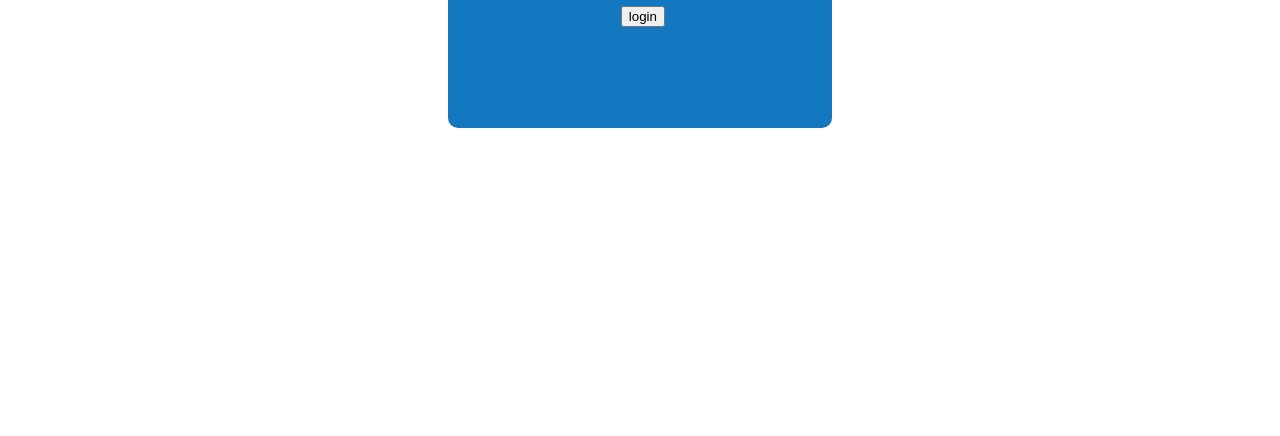
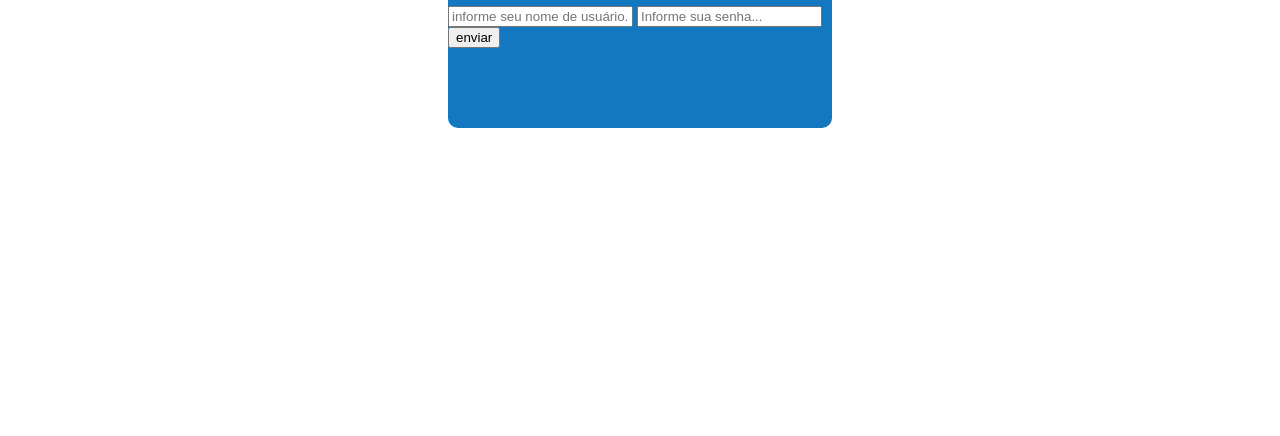
Before and after one commit to DudaDias/Jasher, a plain HTML site: page index.html in a window 1280 px wide. Shown: the part 364-800 px from the top of the page. Drawn offline with Linux system fonts and the light colour scheme.

Commit message:
Uso de input no lugar do prompt Sem estilizacao
Signed-off-by: DudaDias <dudadias.1783@gmail.com>

```diff
--- a/index.html
+++ b/index.html
@@ -22,11 +22,16 @@
     <main class="main">
 
         <h1> Faça seu login </h1>
+        <form>
 
-        <button onclick="login()">login</button>
+        <input id="user" type="text" name="user" placeholder="informe seu nome de usuário..."/>
+        <input id="senha"  type="password" name="senha" placeholder="Informe sua senha..."/>
+        <input type="submit" name="action" value="enviar"/>
+
+        </form>
+
 
         <script src="js/script.js"></script>
-
 
     </main>
 
--- a/js/script.js
+++ b/js/script.js
@@ -1,19 +1,22 @@
-function login(){
 
-    let user = prompt("Informe o nome de usuário:");
-    console.log(user);
+var action = document.querySelector('input[type="submit"]')
 
-    let senha = prompt("Informe sua senha:");
-    console.log(senha);
+action.onclick = function login(){
 
+    var user = document.querySelector("#user");
+    var userValue = user.value;
+    var senha = document.querySelector("#senha");
+    var senhaValue = senha.value;
+    console.log(userValue);
+    console.log(senhaValue);
 
-    if(user == 'professor' && senha == 456) {
+    if(userValue == 'professor' && senhaValue == 456) {
 
         console.log('Tudo certo!');
         alert(`lOGIN REALIZADO COM SUCESSO!`)
     }
 
-    else if( user == 'aluno' && senha == 123) {
+    else if( userValue == 'aluno' && senhaValue == 123) {
 
         console.log('Tudo certo!');
         alert(`lOGIN REALIZADO COM SUCESSO!`)
```
